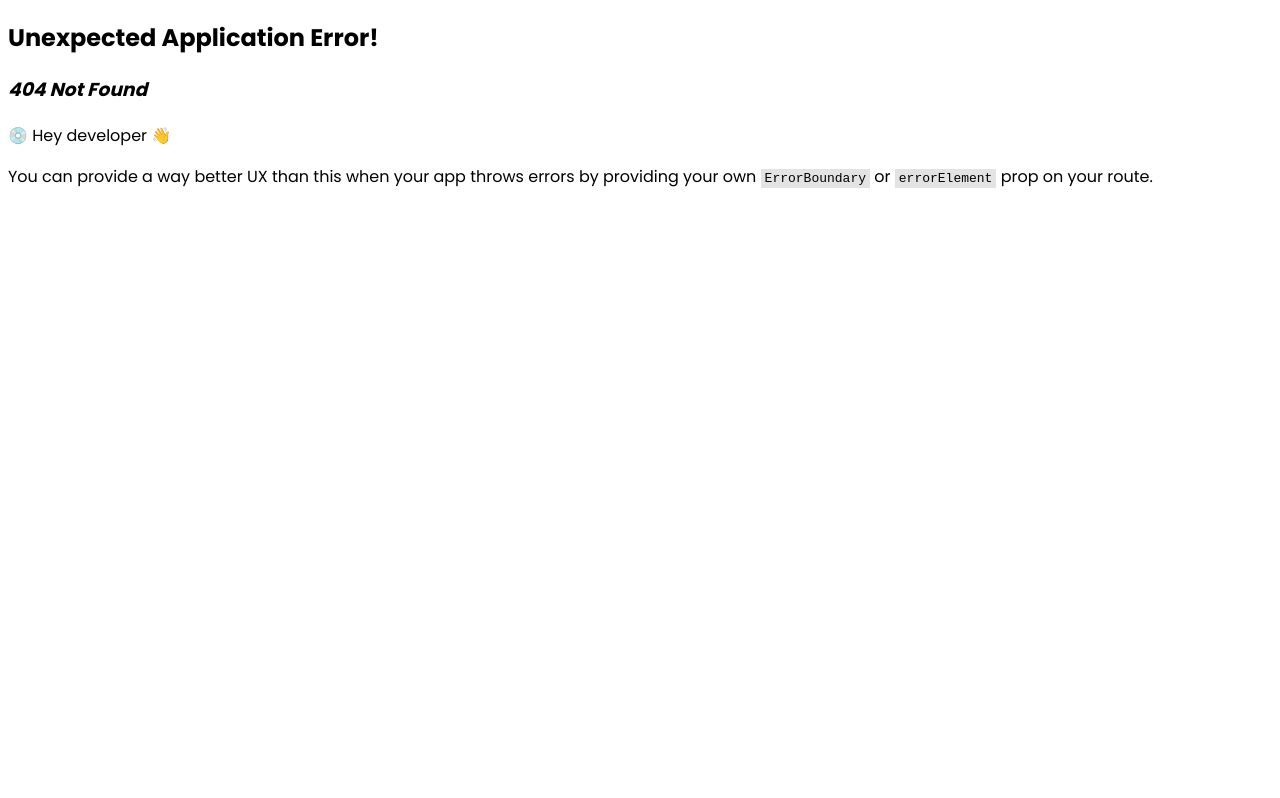
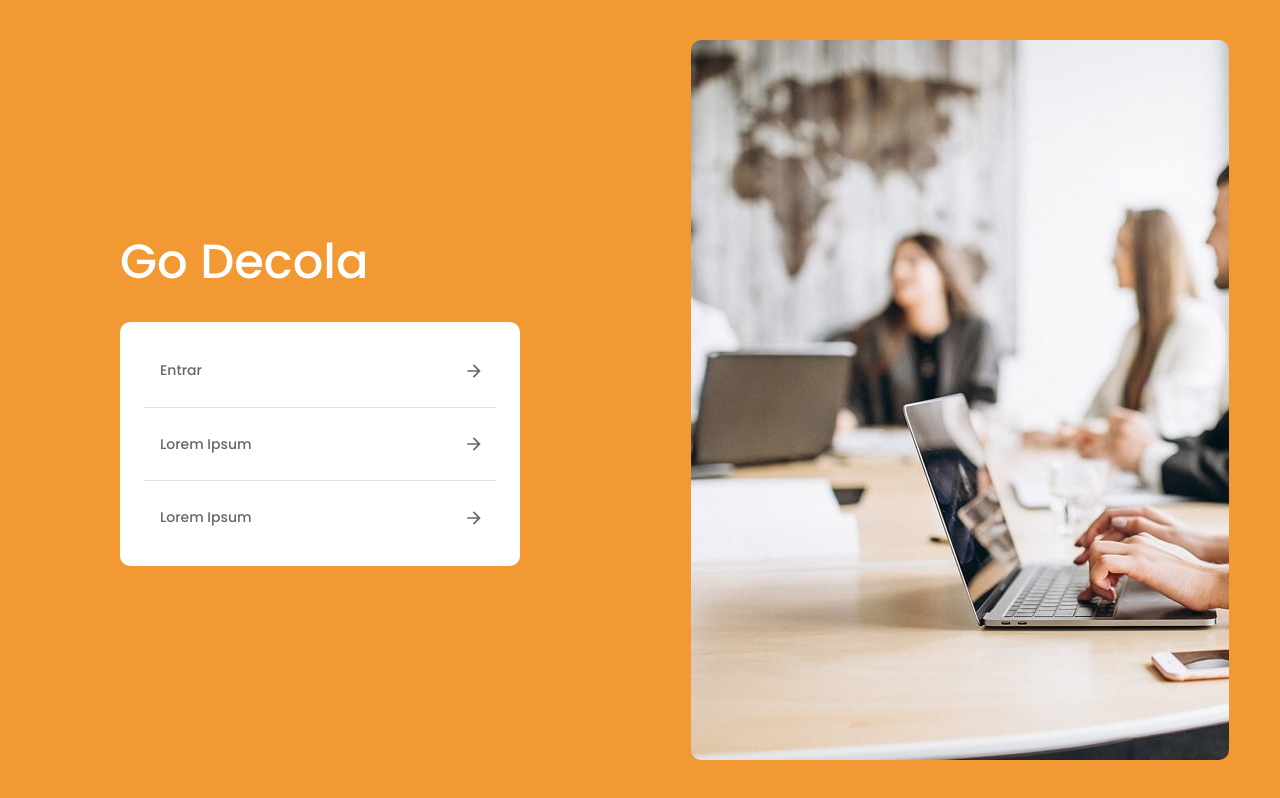
Before and after one commit to GabrielQuinteiro/GoDecola-Frontend, a React (Vite) app: page /admin/login in a window 1280 px wide. Before the commit this address had no page. Built offline with nearby package versions, Linux system fonts and the light colour scheme.

Commit message:
Criação da página de login dispobilizado apenas para administradores

```diff
--- /dev/null
+++ b/src/pages/AdminLogin/AdminLoginPage.tsx
@@ -0,0 +1,58 @@
+import Grid from "@mui/material/Grid";
+import Box from "@mui/material/Box";
+import { AppThemeProvider } from "../../AppThemeProvider";
+import AdminMenu from "./AdminMenu";
+import { styled } from '@mui/material/styles';
+
+import adminImageUrl from '../../assets/images/admin-login-background.jpg';
+
+const StyledImage = styled('img')(({ theme }) => ({
+  width: 538,
+  height: 816,
+  objectFit: 'cover',
+  borderRadius: theme.shape.borderRadius,
+  maxHeight: '90vh',
+}));
+
+export default function AdminLoginPage() {
+  return (
+    <AppThemeProvider>
+      <Grid container sx={{ minHeight: "100vh", bgcolor: 'primary.main' }}>
+        <Grid
+          item
+          xs={12}
+          md={6}
+          sx={{
+            display: "flex",
+            flexDirection: "column",
+            alignItems: 'center',
+            justifyContent: "center",
+            p: 3,
+          }}
+        >
+          <Box sx={{ width: '100%', maxWidth: 400 }}>
+            <AdminMenu />
+          </Box>
+        </Grid>
+
+        <Grid
+          item
+          xs={12}
+          md={6}
+          sx={{
+            display: 'flex',
+            alignItems: 'center',
+            justifyContent: 'center',
+            p: 4,
+          }}
+        >
+          {}
+          <StyledImage
+            src={adminImageUrl}
+            alt="Pessoas em uma reunião de trabalho"
+          />
+        </Grid>
+      </Grid>
+    </AppThemeProvider>
+  );
+}
--- /dev/null
+++ b/src/pages/AdminLogin/AdminMenu.tsx
@@ -0,0 +1,61 @@
+import {
+  Typography,
+  Button,
+  Stack,
+  Divider,
+} from "@mui/material";
+import ArrowForwardIcon from '@mui/icons-material/ArrowForward';
+import { Link as RouterLink } from "react-router-dom";
+import { styled } from '@mui/material/styles';
+
+const MenuButton = (props: any) => (
+  <Button
+    fullWidth
+    variant="contained"
+    sx={{
+      bgcolor: 'common.white',
+      color: 'text.primary',
+      justifyContent: 'space-between',
+      py: 1.5,
+      '&:hover': {
+        bgcolor: 'grey.200',
+      },
+    }}
+    endIcon={<ArrowForwardIcon />}
+    {...props}
+  />
+);
+
+const MenuContainer = styled(Stack)(({ theme }) => ({
+  backgroundColor: theme.palette.common.white,
+  padding: theme.spacing(3),
+  borderRadius: theme.shape.borderRadius,
+}));
+
+export default function AdminMenu() {
+  return (
+    <Stack spacing={4} sx={{ width: '100%' }}>
+      <Typography variant="h1" sx={{ color: 'common.white', textAlign: 'left' }}>
+        Go Decola
+      </Typography>
+
+      <MenuContainer>
+        <MenuButton component={RouterLink} to="/admin/dashboard">
+          Entrar
+        </MenuButton>
+
+        <Divider sx={{ my: 1.5 }} />
+
+        <MenuButton>
+          Lorem Ipsum
+        </MenuButton>
+
+        <Divider sx={{ my: 1.5 }} />
+
+        <MenuButton>
+          Lorem Ipsum
+        </MenuButton>
+      </MenuContainer>
+    </Stack>
+  );
+}
--- a/src/router/index.tsx
+++ b/src/router/index.tsx
@@ -3,6 +3,7 @@ import MainLayout from "../components/layout/MainLayout.tsx";
 import HomePage from "../features/home/HomePage.tsx";
 import { RegisterPage } from "../pages/Register";
 import LoginPage from "../pages/Login/LoginPage.tsx";
+import AdminLoginPage from "../pages/AdminLogin/AdminLoginPage.tsx";
 
 export const router = createBrowserRouter([
     {
@@ -22,5 +23,9 @@ export const router = createBrowserRouter([
     {
         path: '/login',
         element: <LoginPage />
+    },
+    {
+        path: '/admin/login',
+        element: <AdminLoginPage />
     }
 ]);
```
Also changed, not shown: src/assets/images/admin-login-background.jpg (added).
